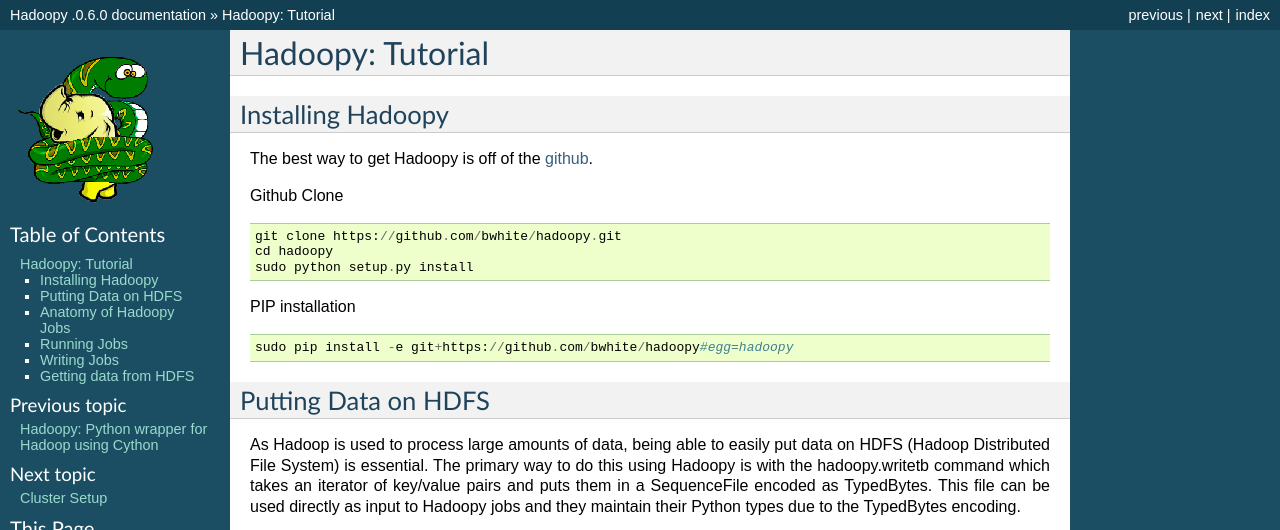
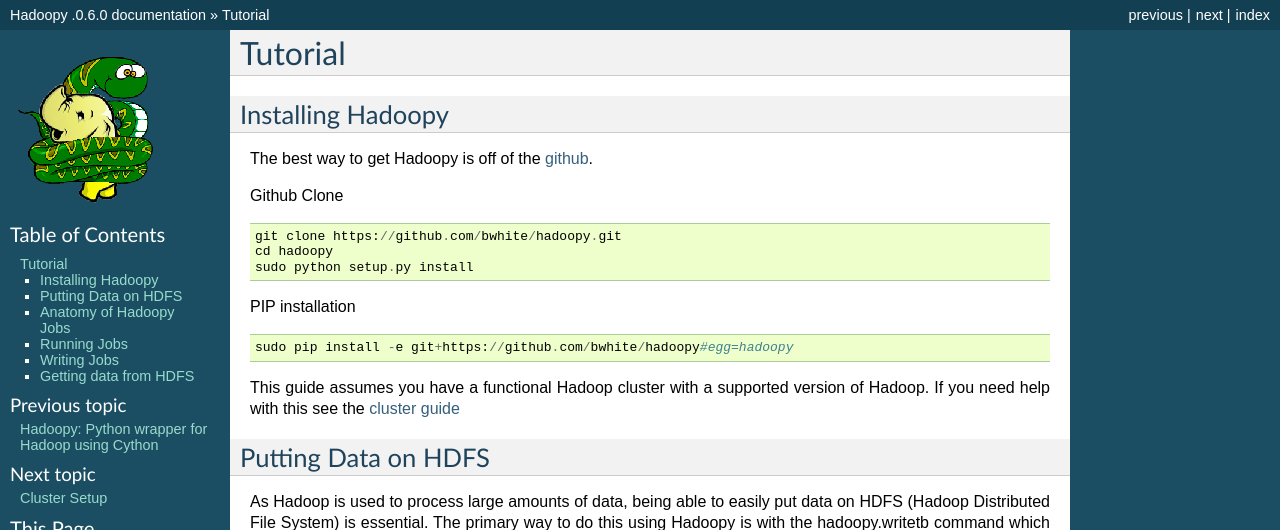
Before and after one commit to bwhite/hadoopy, a Sphinx documentation site: the page built from doc/tutorial.rst, in a window 1280 px wide and 900 px high, cut to the strip 0-530 px from the top of the window. Built offline with Sphinx 7.4.7, drawn with Linux system fonts in a browser that asks for light colours; formulas are drawn with MathJax 3; some of the changed lines change nothing that is shown; some of the changed text lies outside the part shown.

Commit message:
Updated docs
Signed-off-by: Brandyn A. White <bwhite@dappervision.com>

```diff
--- a/doc/tutorial.rst
+++ b/doc/tutorial.rst
@@ -1,4 +1,4 @@
-Hadoopy: Tutorial
+Tutorial
 ================================================
 .. TODO Open with a discussion about the goal of the tutorial and mention that the jobs shown are all identities or null to teach purely Hadoopy, see the projects section for detailed examples.
 
@@ -18,6 +18,8 @@ PIP installation ::
     sudo pip install -e git+https://github.com/bwhite/hadoopy#egg=hadoopy
 
 .. _github: http://github github.com/bwhite/hadoopy
+
+This guide assumes you have a functional Hadoop cluster with a supported version of Hadoop.  If you need help with this see the :doc:`cluster guide</clustersetup>`
 
 .. TODO install guide
 .. TODO Add cluster setup citation
```
